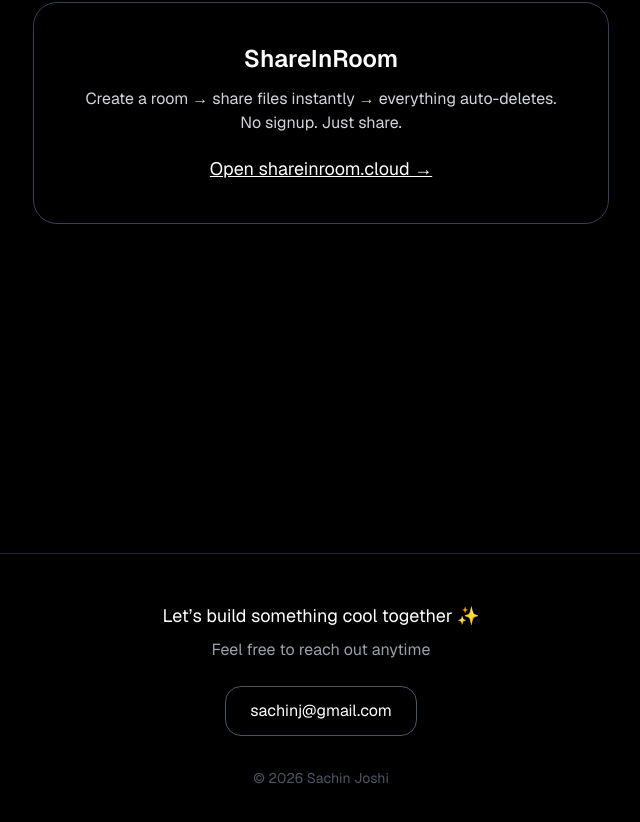
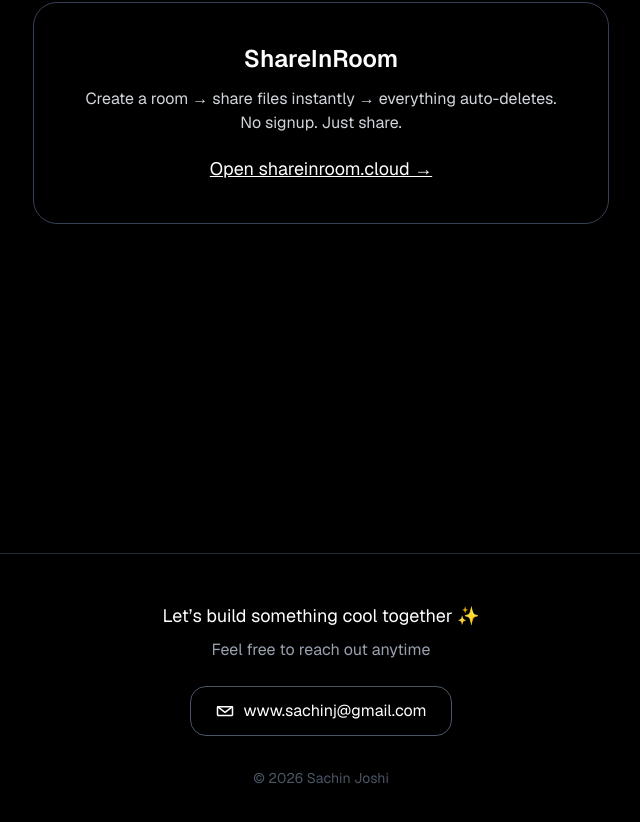
Before and after one commit to sachincodes/portfolio, a Next.js app: page / in a window 1280 px wide. Shown: the part 1127-1949 px from the top of the page, without its empty margins (319-959 px from the left). Built offline with nearby package versions, Linux system fonts and the light colour scheme.

Commit message:
add docker file

```diff
--- a/app/page.tsx
+++ b/app/page.tsx
@@ -54,9 +54,21 @@ export default function Home() {
 
           <a
             href="mailto:www.sachinj@gmail.com"
-            className="inline-block border border-gray-600 px-6 py-3 rounded-2xl hover:bg-white hover:text-black transition"
+            className="inline-flex items-center gap-2 border border-gray-600 px-6 py-3 rounded-2xl hover:bg-white hover:text-black transition"
           >
-            sachinj@gmail.com
+            <svg
+              xmlns="http://www.w3.org/2000/svg"
+              viewBox="0 0 24 24"
+              fill="none"
+              stroke="currentColor"
+              strokeWidth="1.8"
+              className="w-5 h-5"
+              aria-hidden="true"
+            >
+              <path strokeLinecap="round" strokeLinejoin="round" d="M3.75 6.75h16.5a.75.75 0 0 1 .75.75v9a.75.75 0 0 1-.75.75H3.75a.75.75 0 0 1-.75-.75v-9a.75.75 0 0 1 .75-.75Z" />
+              <path strokeLinecap="round" strokeLinejoin="round" d="m3.5 7 8.1 6.25a.75.75 0 0 0 .9 0L20.5 7" />
+            </svg>
+            www.sachinj@gmail.com
           </a>
 
           <p className="text-gray-600 text-sm mt-8">© {new Date().getFullYear()} Sachin Joshi</p>
```
Also changed, not shown: 2 other files (tests, documents, lock files or other folders).
